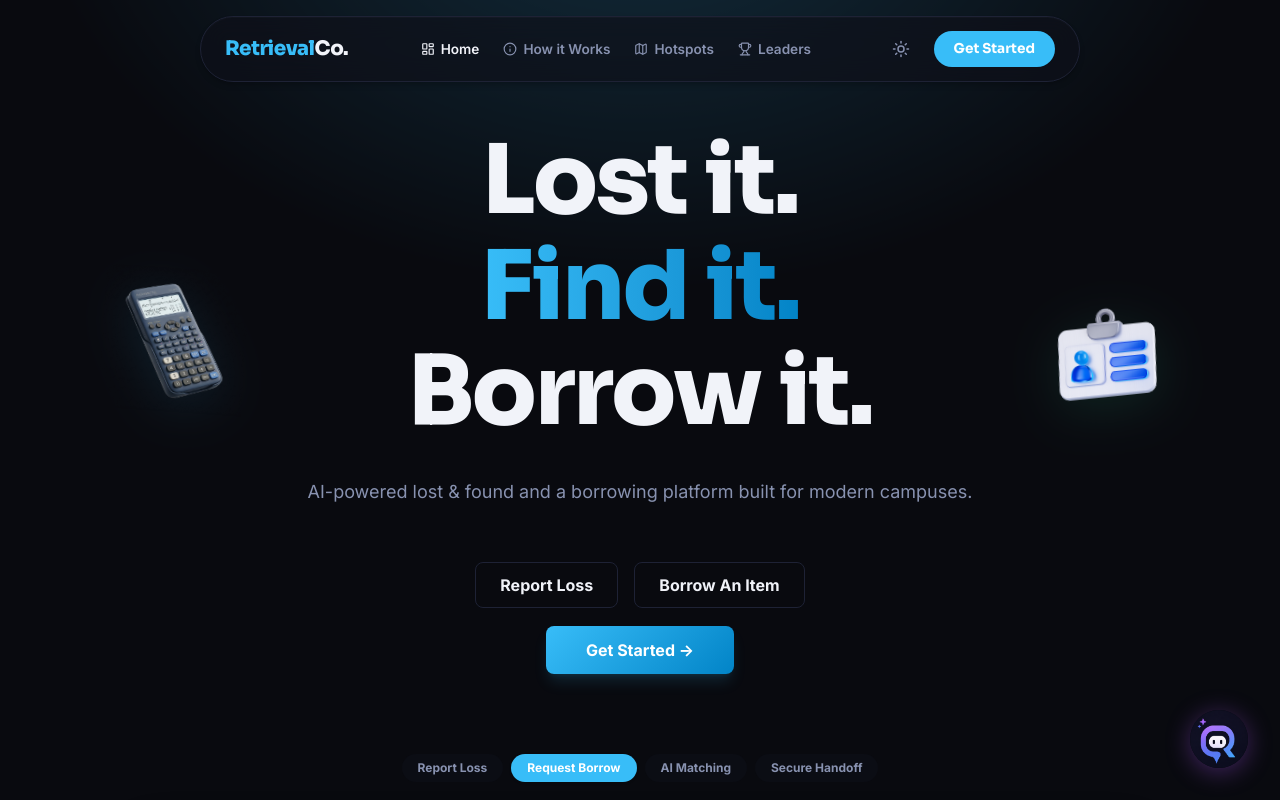
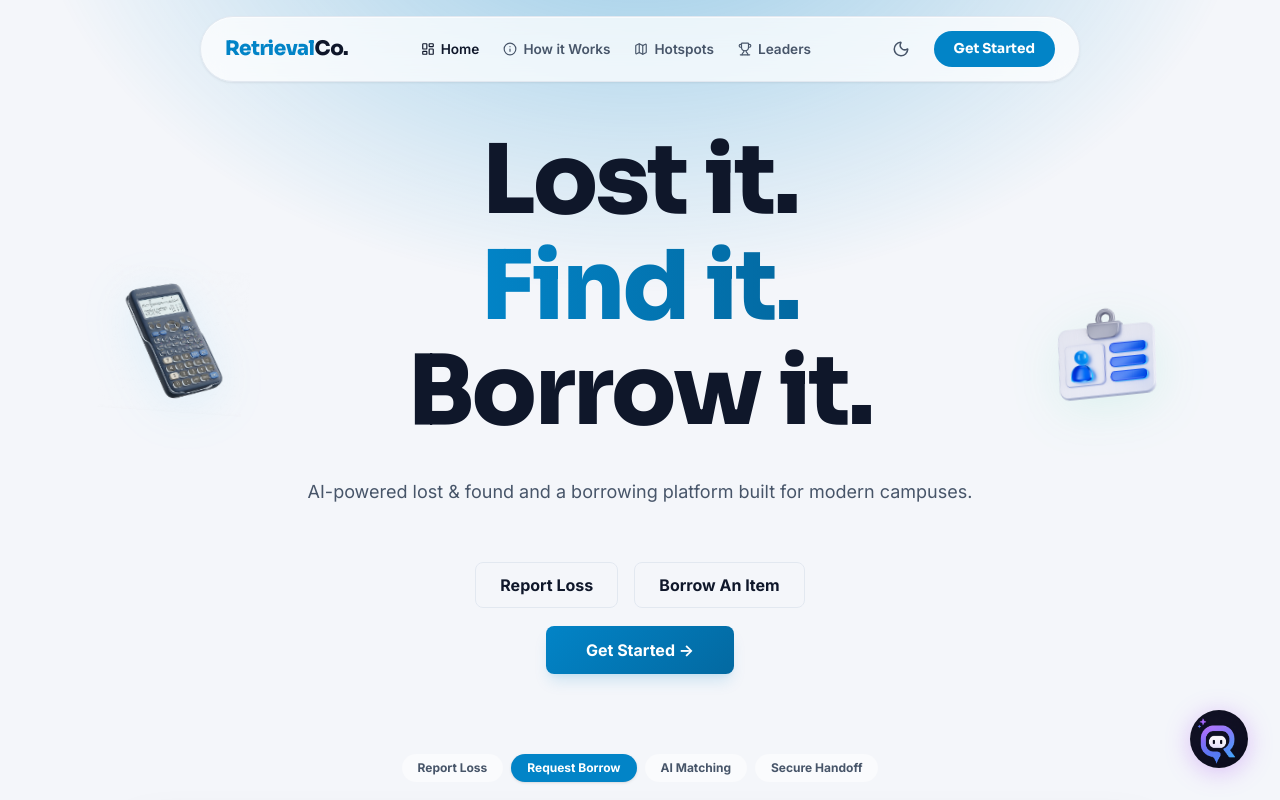
Before and after one commit to abhi-vyakti/Retrieval-Co., a React (Vite) app in the folder retrieval-co-frontend/: page / in a window 1280 px wide. Shown: the top 800 px of the page. Built offline with nearby package versions, Linux system fonts and the light colour scheme.

Commit message:
feat: set light mode as default theme

```diff
--- a/retrieval-co-frontend/index.html
+++ b/retrieval-co-frontend/index.html
@@ -24,8 +24,9 @@
           document.documentElement.classList.add('dark');
           document.documentElement.classList.remove('light');
         } else {
-          // default is dark
-          document.documentElement.classList.add('dark');
+          // default is light
+          document.documentElement.classList.add('light');
+          document.documentElement.classList.remove('dark');
         }
       } catch (e) { }
     })();
--- a/retrieval-co-frontend/src/context/ThemeContext.jsx
+++ b/retrieval-co-frontend/src/context/ThemeContext.jsx
@@ -8,18 +8,18 @@ export function ThemeProvider({ children }) {
         if (saved) {
             return saved === "dark";
         }
-        return true; // default is dark
+        return false; // default is light
     });
 
     useEffect(() => {
         const root = window.document.documentElement;
         if (isDark) {
+            root.classList.add("dark");
             root.classList.remove("light");
-            root.classList.add("dark");
             localStorage.setItem("theme", "dark");
         } else {
+            root.classList.add("light");
             root.classList.remove("dark");
-            root.classList.add("light");
             localStorage.setItem("theme", "light");
         }
     }, [isDark]);
```
